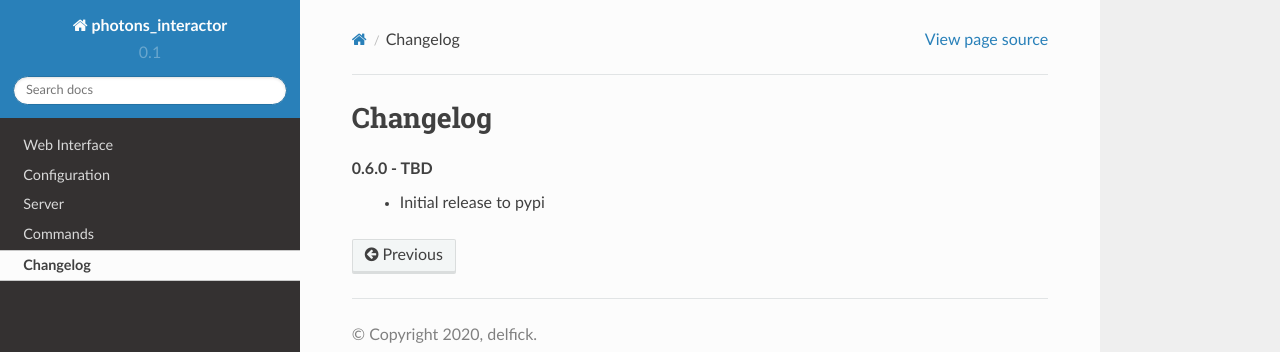
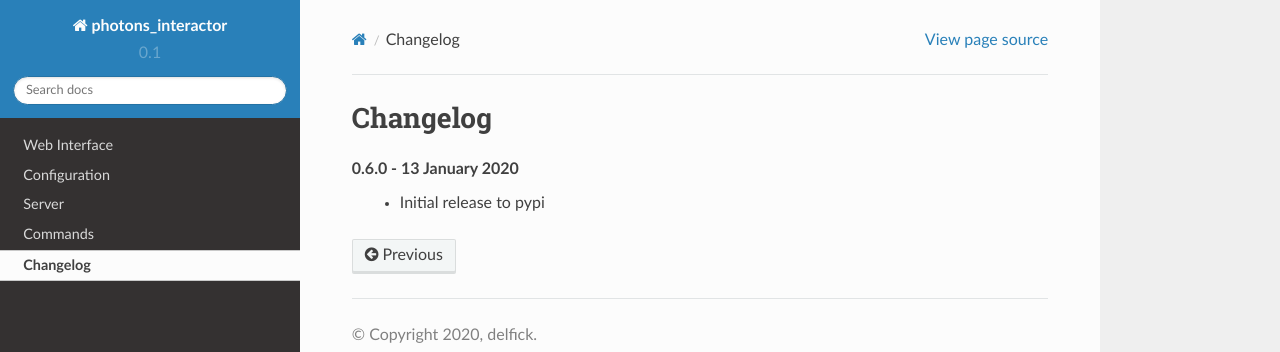
Before and after one commit to delfick/photons-interactor, a Sphinx documentation site: the page built from docs/usage/changelog.rst, in a window 1280 px wide. Shown: the top 352 px of the page. Built offline with Sphinx 7.4.7 and the Read the Docs theme 2.0.0, drawn with Linux system fonts in a browser that asks for light colours.

```diff
--- a/docs/usage/changelog.rst
+++ b/docs/usage/changelog.rst
@@ -3,5 +3,5 @@
 Changelog
 =========
 
-0.6.0 - TBD
+0.6.0 - 13 January 2020
   * Initial release to pypi
--- a/photons_interactor/__init__.py
+++ b/photons_interactor/__init__.py
@@ -1 +1 @@
-VERSION = "0.5.3"
+VERSION = "0.6.0"
```
